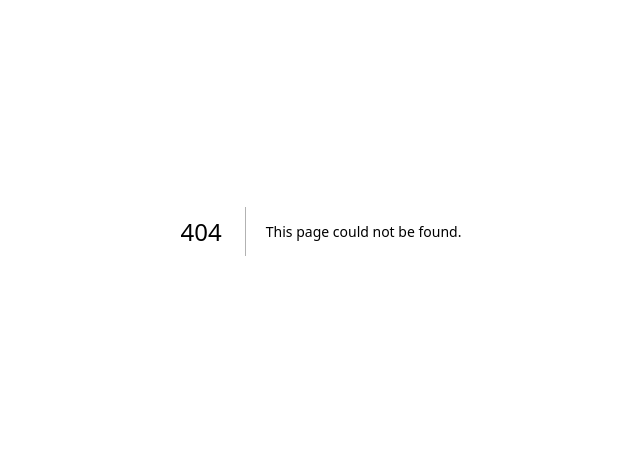
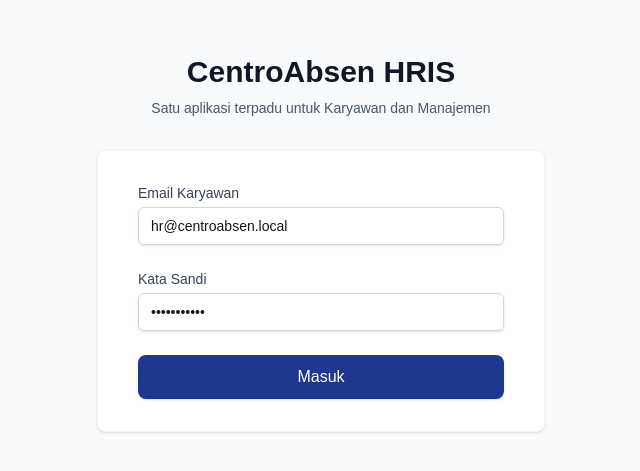
Before and after one commit to HelmiMuhammadHatta/CentroAbsen, a Next.js app in the folder apps/web/: page /login in a window 1280 px wide. Before the commit this address had no page. Shown: the part 169-640 px from the top of the page, without its empty margins (319-959 px from the left). Built offline with nearby package versions, Linux system fonts and the light colour scheme; no server answers.

Commit message:
Add Login Page and Auth Route Redirect

```diff
--- /dev/null
+++ b/apps/web/src/app/login/page.tsx
@@ -0,0 +1,90 @@
+'use client';
+
+import React, { useState } from 'react';
+import { Button } from '@/components/ui/button';
+import { api } from '@/lib/api';
+
+export default function LoginPage() {
+  const [email, setEmail] = useState('hr@centroabsen.local');
+  const [password, setPassword] = useState('password123');
+  const [error, setError] = useState('');
+  const [loading, setLoading] = useState(false);
+
+  const handleLogin = async (e: React.FormEvent) => {
+    e.preventDefault();
+    setLoading(true);
+    setError('');
+
+    try {
+      // Panggil backend login yang sudah kita buat sebelumnya
+      const res = await api.post('/auth/login', { email, password });
+
+      // Simpan dummy token di cookie (secara aman backend yang harusnya me-set HTTPOnly)
+      // Namun untuk memperlancar UI di sisi client, kita set cookie pembantu
+      document.cookie = `centroabsen_auth=${res.data.access_token}; path=/; max-age=86400`;
+
+      // Arahkan ke root, yang akan otomatis me-redirect ke /absen
+      window.location.href = '/';
+    } catch (err: any) {
+      setError(err.response?.data?.error || 'Gagal login. Periksa kembali email dan kata sandi Anda.');
+      setLoading(false);
+    }
+  };
+
+  return (
+    <div className="min-h-screen bg-gray-50 flex flex-col justify-center py-12 sm:px-6 lg:px-8">
+      <div className="sm:mx-auto sm:w-full sm:max-w-md">
+        <h2 className="mt-6 text-center text-3xl font-extrabold text-gray-900">
+          CentroAbsen HRIS
+        </h2>
+        <p className="mt-2 text-center text-sm text-gray-600">
+          Satu aplikasi terpadu untuk Karyawan dan Manajemen
+        </p>
+      </div>
+
+      <div className="mt-8 sm:mx-auto sm:w-full sm:max-w-md">
+        <div className="bg-white py-8 px-4 shadow sm:rounded-lg sm:px-10 border border-gray-100">
+          <form className="space-y-6" onSubmit={handleLogin}>
+            {error && (
+               <div className="p-3 bg-red-50 text-red-700 text-sm font-medium rounded-md">
+                 {error}
+               </div>
+            )}
+
+            <div>
+              <label className="block text-sm font-medium text-gray-700">Email Karyawan</label>
+              <div className="mt-1">
+                <input
+                  type="email"
+                  required
+                  value={email}
+                  onChange={(e) => setEmail(e.target.value)}
+                  className="appearance-none block w-full px-3 py-2 border border-gray-300 rounded-md shadow-sm placeholder-gray-400 focus:outline-none focus:ring-blue-500 focus:border-blue-500 sm:text-sm"
+                />
+              </div>
+            </div>
+
+            <div>
+              <label className="block text-sm font-medium text-gray-700">Kata Sandi</label>
+              <div className="mt-1">
+                <input
+                  type="password"
+                  required
+                  value={password}
+                  onChange={(e) => setPassword(e.target.value)}
+                  className="appearance-none block w-full px-3 py-2 border border-gray-300 rounded-md shadow-sm placeholder-gray-400 focus:outline-none focus:ring-blue-500 focus:border-blue-500 sm:text-sm"
+                />
+              </div>
+            </div>
+
+            <div>
+              <Button type="submit" className="w-full" disabled={loading}>
+                {loading ? 'Memeriksa...' : 'Masuk'}
+              </Button>
+            </div>
+          </form>
+        </div>
+      </div>
+    </div>
+  );
+}
--- a/apps/web/src/app/page.tsx
+++ b/apps/web/src/app/page.tsx
@@ -1,7 +1,14 @@
+import { cookies } from 'next/headers';
 import { redirect } from 'next/navigation';
 
-export default function Home() {
-  // Dalam aplikasi nyata, periksa cookie auth di sini
-  // Redirect ke /absen (Beranda Karyawan) secara default sebagai shell tunggal
+export default async function Home() {
+  const cookieStore = await cookies();
+  const token = cookieStore.get('centroabsen_auth');
+
+  if (!token) {
+    redirect('/login');
+  }
+
+  // Jika sudah login (memiliki cookie), arahkan ke UI Absensi (Beranda Karyawan)
   redirect('/absen');
 }
```
